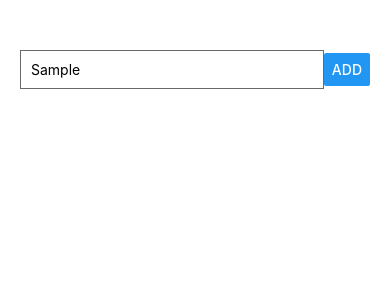
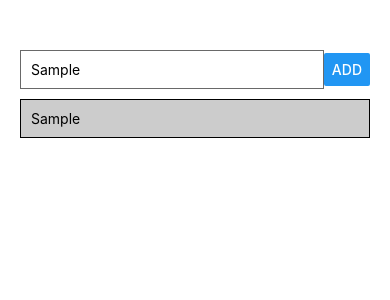
Before and after one commit to lfsalazarcruz/react-native-guide, a React Native app in the folder client/: screen / in a window 390 px wide. Both pictures are taken after typing "Sample" into the empty fields and a click on the button "ADD". Shown: the top 300 px of the page. Built offline with nearby package versions, Linux system fonts and the light colour scheme.

Commit message:
List working. Finished setting up state with Hooks.

```diff
--- a/client/App.js
+++ b/client/App.js
@@ -1,13 +1,38 @@
-import React from "react";
+import React, { useState } from "react";
 import { StyleSheet, Text, View, TextInput, Button } from "react-native";
 
 export default function App() {
+  const [inputText, setInputText] = useState("");
+  const [goals, setGoals] = useState([]);
+
+  const inputHandler = inputText => {
+    setInputText(inputText);
+  };
+
+  const addGoalHandler = () => {
+    setGoals(currentGoals => [...currentGoals, inputText]);
+    console.log("Goals: ", goals);
+  };
+
   return (
     <View style={styles.container}>
       <View style={styles.inputContainer}>
-        <TextInput placeholder="Type your goal..." style={styles.input} />
-        <Button title="add" styles={styles.button} />
+        <TextInput
+          placeholder="Type your goal..."
+          style={styles.input}
+          onChangeText={inputHandler}
+        />
+        <Button
+          title="add"
+          onPress={() => addGoalHandler(inputText)}
+          styles={styles.button}
+        />
       </View>
+      {goals.map(goal => (
+        <View style={styles.goal}>
+          <Text>{goal}</Text>
+        </View>
+      ))}
     </View>
   );
 }
@@ -31,5 +56,11 @@ const styles = StyleSheet.create({
   button: {
     flex: 1,
     marginLeft: 50
+  },
+  goal: {
+    borderWidth: 1,
+    marginTop: 10,
+    backgroundColor: "#ccc",
+    padding: 10
   }
 });
```
